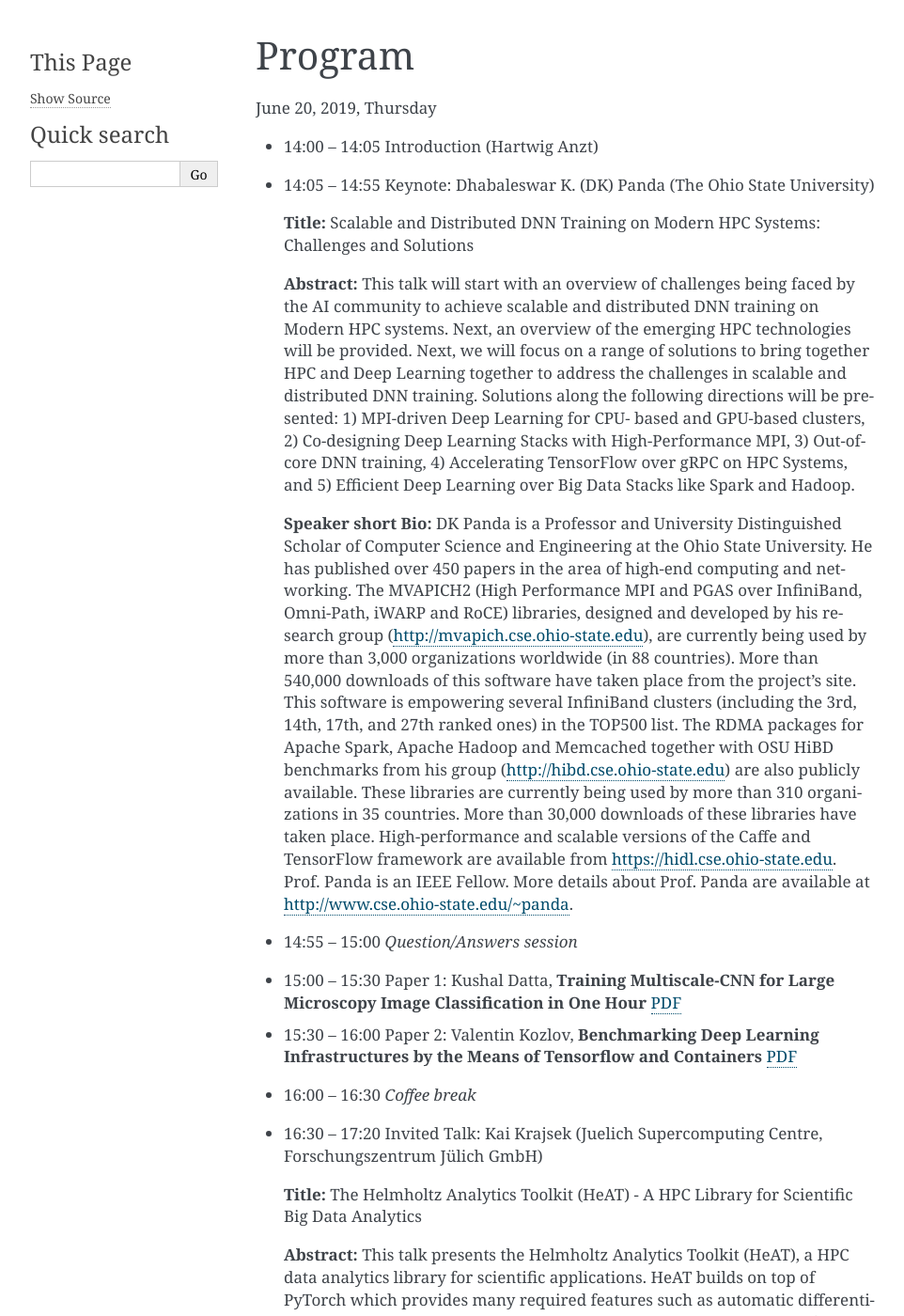
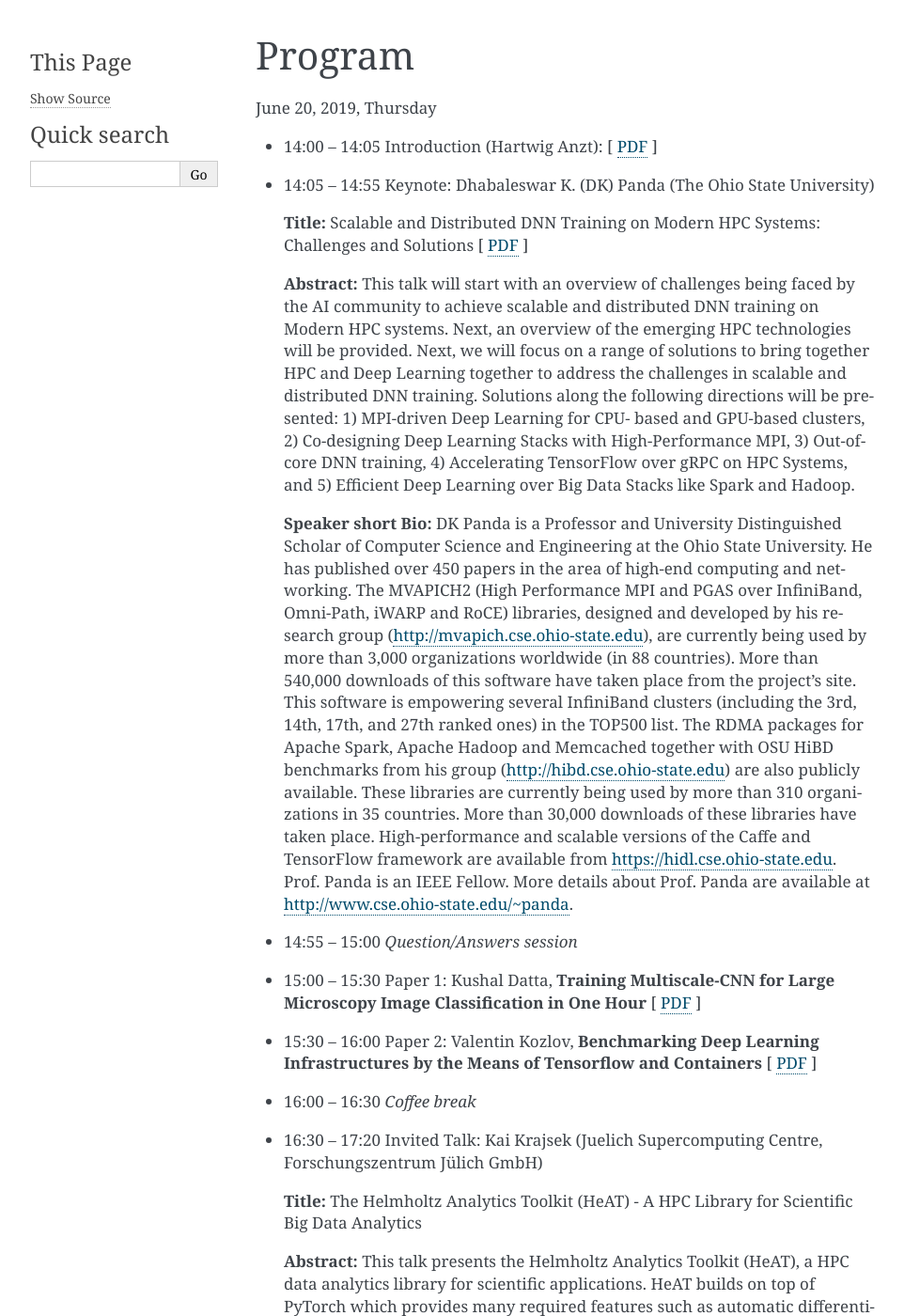
Before and after one commit to sdascconf/sdasc2019, a Sphinx documentation site: the page built from source/program.rst, in a window 1280 px wide and 1400 px high. Shown: the whole window at 94% size, without its empty margins (148-1110 px from the left). Built offline with Sphinx 7.4.7, drawn with Linux system fonts in a browser that asks for light colours; some of the changed lines change nothing that is shown.

Commit message:
Add presentations' PDF's for long term

```diff
--- a/source/program.rst
+++ b/source/program.rst
@@ -6,11 +6,12 @@ Program
 
 June 20, 2019, Thursday
 
-* 14:00 -- 14:05 Introduction (Hartwig Anzt)
+* 14:00 -- 14:05 Introduction (Hartwig Anzt): [ `PDF <../presentations/SDASC19.pdf>`_ ]
 
 * 14:05 -- 14:55 Keynote: Dhabaleswar K. (DK) Panda (The Ohio State University)
 
   **Title:** Scalable and Distributed DNN Training on Modern HPC Systems: Challenges and Solutions
+  [ `PDF <../presentations/sdas19_distributed_training_dk.pdf>`_ ]
 
   **Abstract:** This talk will start with an overview of challenges being faced by
   the AI community to achieve scalable and distributed DNN training on Modern
@@ -43,14 +44,14 @@ June 20, 2019, Thursday
   Fellow. More details about Prof. Panda are available at
   http://www.cse.ohio-state.edu/~panda.
 
+
 * 14:55 -- 15:00 *Question/Answers session*
 
 * 15:00 -- 15:30 Paper 1: Kushal Datta, **Training Multiscale-CNN for Large Microscopy Image Classification in One Hour**
-  PDF_
-..  _PDF: https://uoe-my.sharepoint.com/:f:/g/personal/mweiland_ed_ac_uk/EjS9gpEKYUlFtr-julPCGiMBIbnJlLgbo2VVRAqlMH2wIA?e=OhCgx3
+  [ `PDF <../presentations/SDASC2019_v1_0.pdf>`_ ]
 
 * 15:30 -- 16:00 Paper 2: Valentin Kozlov, **Benchmarking Deep Learning Infrastructures by the Means of Tensorflow and Containers**
-  PDF_
+  [ `PDF <../presentations/BenchmarkingDLinfrastructures.pdf>`_ ]
 
 * 16:00 -- 16:30 *Coffee break*
 
@@ -80,7 +81,7 @@ June 20, 2019, Thursday
   and future challenges of HeAT.
 
 * 17:20 -- 17:50 Paper 3: Stanimire Tomov, **MagmaDNN: Towards High-Performance Data Analytics and Machine Learning for Data-Driven Scientific Computing**
-  PDF_
+  [ `PDF <../presentations/ISC19-ScaleML-Tomov.pdf>`_ ]
 
 * 17:50 -- 18:00 Closing remarks (Hartwig Anzt)
 
```
